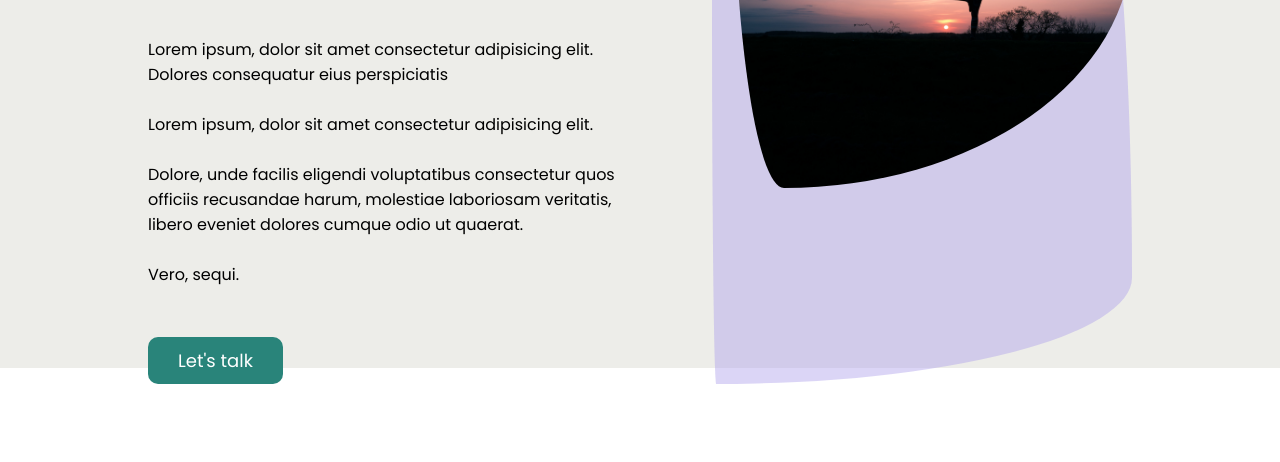
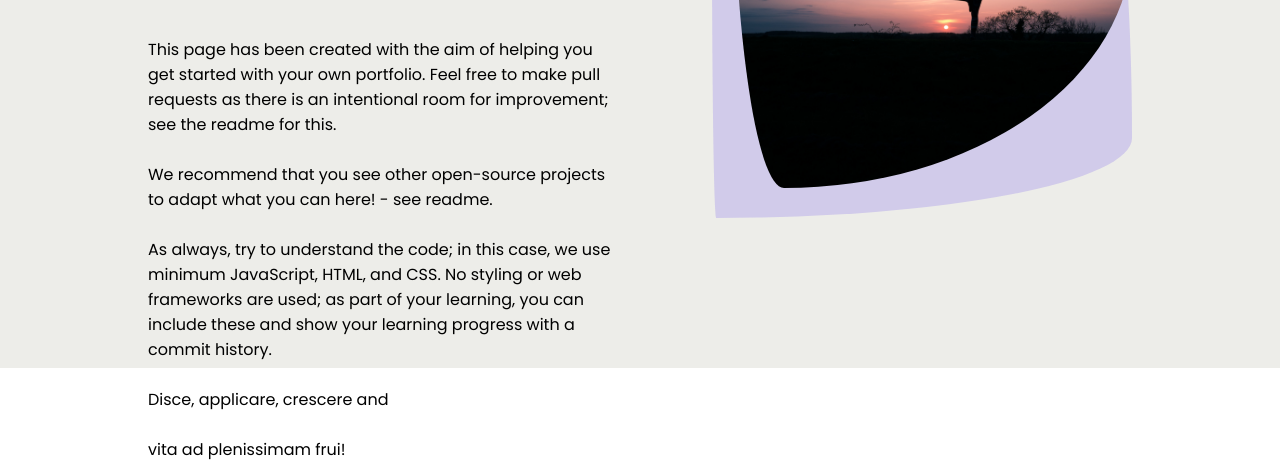
Before and after one commit to JuniorTechPN/JuniorTech.github.io, a plain HTML site: page index.html in a window 1280 px wide. Shown: the part 432-894 px from the top of the page. Drawn offline with Linux system fonts and the light colour scheme.

Commit message:
Modify about me (index) page

```diff
--- a/index.html
+++ b/index.html
@@ -32,19 +32,24 @@
           <span>[your current position] | [other ]</span>
           <h1>Hi, I am [your name] - Welcome To My Porfolio Page</h1>
           <p>
-            Lorem ipsum, dolor sit amet consectetur adipisicing elit. <br />
-            Dolores consequatur eius perspiciatis
+            This page has been created with the aim of helping you get started with your own portfolio. Feel free to make pull
+            requests as there is an intentional room for improvement; see the readme for this.
+
+            <br><br>
+            We recommend that you see other open-source projects to adapt what you can here! - see readme.
+
+            <br><br>
+            As always, try to understand the code; in this case, we use minimum JavaScript, HTML, and CSS. No styling or web
+            frameworks are used; as part of your learning, you can include these and show your learning progress with a commit
+            history.
+
           </p>
 
           <br />
           <p>
-            Lorem ipsum, dolor sit amet consectetur adipisicing elit.
-            <br><br>
-            Dolore, unde facilis eligendi voluptatibus consectetur quos officiis
-            recusandae harum, molestiae laboriosam veritatis, libero eveniet
-            dolores cumque odio ut quaerat.
+            Disce, applicare, crescere and
             <br> <br>
-            Vero, sequi.
+            vita ad plenissimam frui!
           </p>
           <!-- Here you can add a link to a contact page details or provide a direct way of contact such as email -->
           <a href="#">Let's talk</a>
--- a/indexStyle.css
+++ b/indexStyle.css
@@ -101,8 +101,7 @@ nav ul li:hover{
 
 .image-user-box {
     max-width: 450px;
-    /* Use this to help you visualise spaces - to be removed  */
-    /* border: 10px solid rgb(0, 174, 255); */
+    max-height: 500px;
     background-color: #a99ce96b;
     margin-left: 20px;
     border-radius:84% 16% 99% 1% / 42% 84% 16% 58% ;
```
